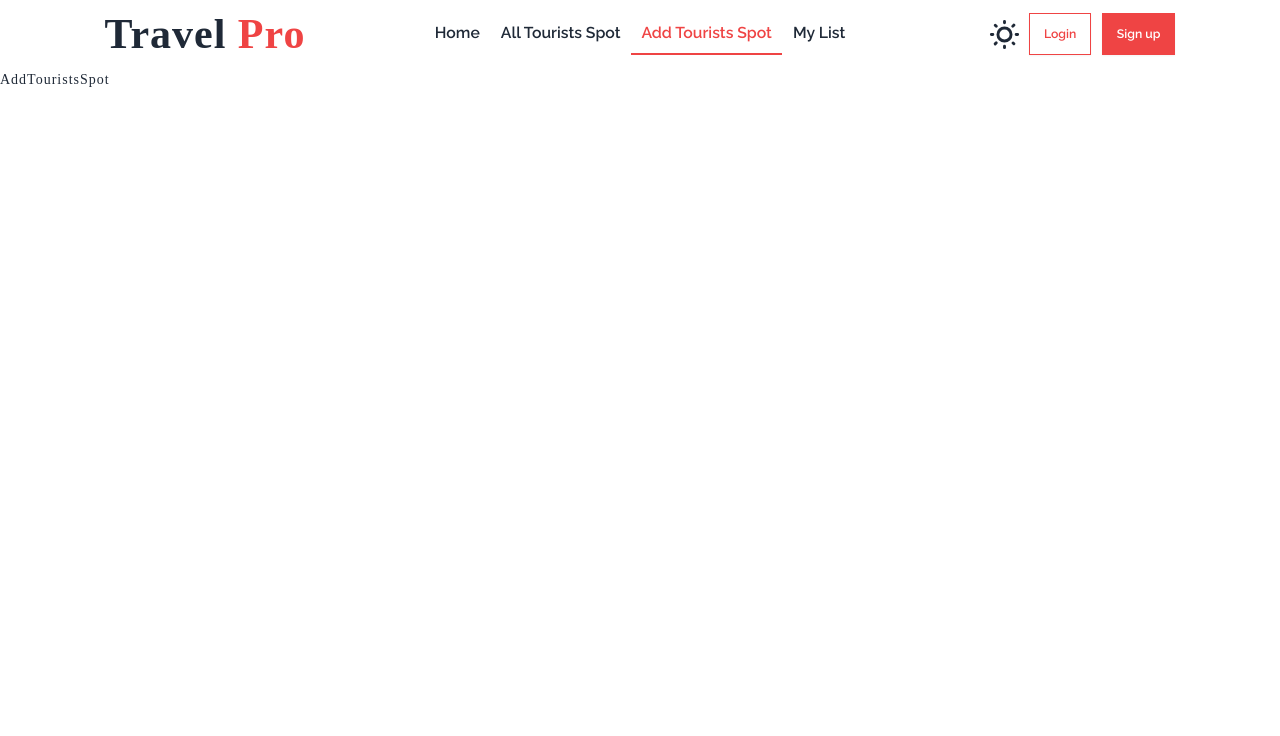
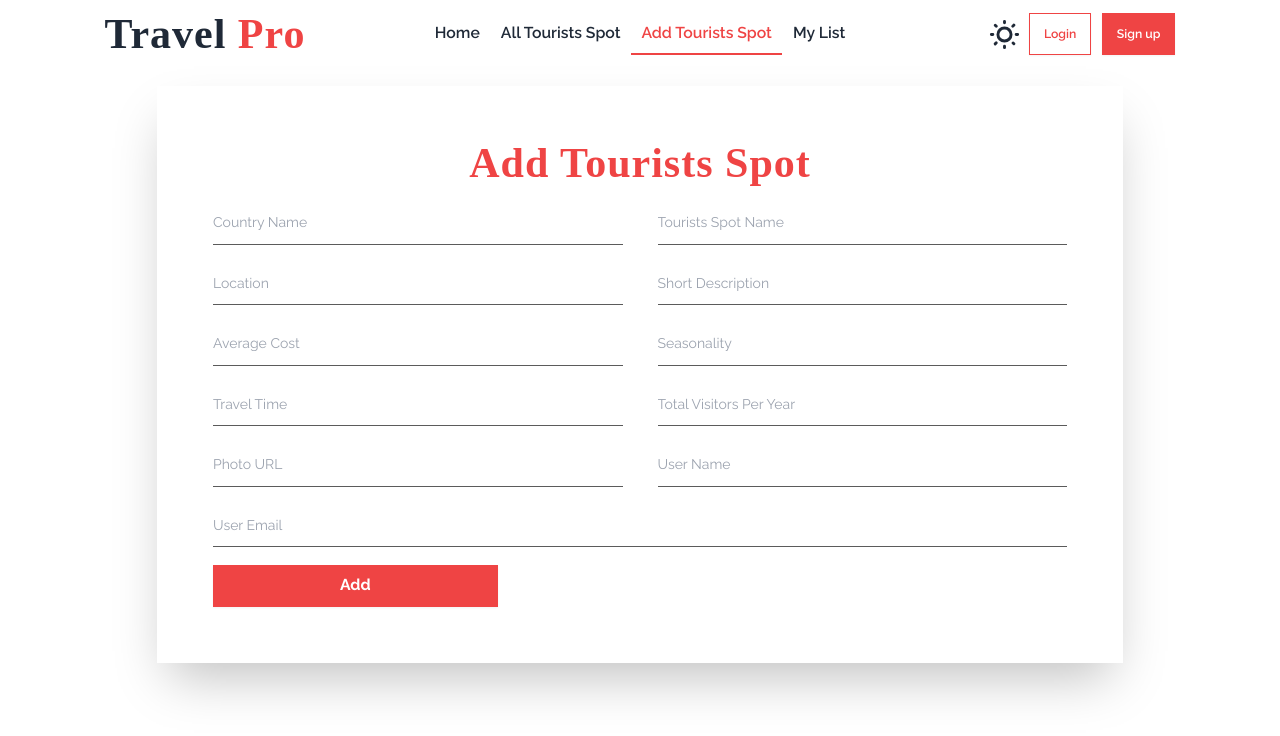
Before and after one commit to ChowdhuryFatema/travel-pro-client, a React (Vite) app: page /add-tourists-spot in a window 1280 px wide. Shown: the top 736 px of the page. Built offline with nearby package versions, Linux system fonts and the light colour scheme; no server answers; a web font is replaced by a local one.

Commit message:
All Tourists Spot Added

```diff
--- a/package.json
+++ b/package.json
@@ -10,6 +10,7 @@
     "preview": "vite preview"
   },
   "dependencies": {
+    "@lottiefiles/react-lottie-player": "^3.5.3",
     "firebase": "^10.11.1",
     "localforage": "^1.10.0",
     "match-sorter": "^6.3.4",
--- /dev/null
+++ b/src/components/AddModal/AddModal.jsx
@@ -0,0 +1,70 @@
+
+
+const AddModal = () => {
+    return (
+        <div>
+            {/* You can open the modal using document.getElementById('ID').showModal() method */}
+            <button className="btn" onClick={() => document.getElementById('my_modal_3').showModal()}>open modal</button>
+            <dialog id="my_modal_3" className="modal">
+                <div className="modal-box">
+                    <form method="dialog">
+                        {/* if there is a button in form, it will close the modal */}
+                        <button className="btn btn-sm btn-circle btn-ghost absolute right-2 top-2">✕</button>
+                    </form>
+                    <form>
+                        <div className="px-3 my-3">
+                            <div className="mb-5">
+                                <h2 className="text-red text-3xl text-red font-semibold text-center">Update Tourists Spot</h2>
+                            </div>
+                            <div className="md:space-y-5">
+                                <div className="grid grid-cols-1 md:grid-cols-2 md:gap-10">
+                                    <input type="text" name="country_Name" placeholder="Country Name" className="border-b border-[#5B5B5B] py-3 outline-none w-full bg-transparent" />
+
+                                    <input type="text" name="tourists_spot_name" placeholder="Tourists Spot Name" className="border-b border-[#5B5B5B] py-3 outline-none w-full bg-transparent" />
+                                </div>
+
+                                <div className="grid grid-cols-1 md:grid-cols-2 md:gap-10">
+                                    <input type="text" name="location" placeholder="Location" className="border-b border-[#5B5B5B] py-3 outline-none w-full bg-transparent" />
+
+                                    <input type="text" name="description" placeholder="Short Description" className="border-b border-[#5B5B5B] py-3 outline-none w-full bg-transparent" />
+                                </div>
+
+                                <div className="grid grid-cols-1 md:grid-cols-2 md:gap-10">
+                                    <input type="text" name="average_cost" placeholder="Average Cost" className="border-b border-[#5B5B5B] py-3 outline-none w-full bg-transparent" />
+
+                                    <input type="text" name="seasonality" placeholder="Seasonality" className="border-b border-[#5B5B5B] py-3 outline-none w-full bg-transparent" />
+                                </div>
+
+
+                                <div className="grid grid-cols-1 md:grid-cols-2 md:gap-10">
+                                    <input type="text" name="travel_time" placeholder="Travel Time" className="border-b border-[#5B5B5B] py-3 outline-none w-full bg-transparent" />
+
+                                    <input type="text" name="totaVisitorsPerYea" placeholder="Total Visitors Per Year" className="border-b border-[#5B5B5B] py-3 outline-none w-full bg-transparent" />
+                                </div>
+
+                                <div className="grid grid-cols-1 md:grid-cols-2 md:gap-10">
+                                    <input type="text" name="photo" placeholder="Photo URL" className="border-b border-[#5B5B5B] py-3 outline-none w-full bg-transparent" />
+
+                                    <input type="text" name="name" placeholder="User Name" className="border-b border-[#5B5B5B] py-3 outline-none w-full bg-transparent" />
+                                </div>
+
+                                <input type="email" name="email" placeholder="User Email" className="border-b border-[#5B5B5B] py-3 outline-none w-full bg-transparent" />
+
+                                <div className="pt-5">
+                                    <button type="submit" className="btn rounded-none  border-red-500 hover:border-red-500 bg-transparent btn-overlay btn-overlay2 relative hover:text-red-500 text-white w-1/3 hover:bg-transparent">
+                                        <span className="z-30 text-lg font-bold">
+                                            Update
+                                        </span>
+                                    </button>
+                                </div>
+                            </div>
+                        </div>
+
+                    </form>
+                </div>
+            </dialog>
+        </div>
+    );
+};
+
+export default AddModal;
--- a/src/components/Navbar/Navbar.jsx
+++ b/src/components/Navbar/Navbar.jsx
@@ -73,8 +73,11 @@ const Navbar = () => {
                             </>
                             :
                             <>
-                                <Link to="/login" className="btn rounded-none text-red border-red-500 bg-transparent">Login</Link>
-                                <Link to="/signUp" className="btn rounded-none bg-red text-white border-red-500">Sign up</Link>
+                                <Link to="/login" className="btn rounded-none  border-red-500 bg-transparent btn-overlay btn-overlay hover:bg-transparent relative text-red hover:text-white duration-500">
+                                <span className="z-30">
+                                    Login
+                                </span></Link>
+                                <Link to="/signUp" className="btn rounded-none bg-red text-white border-red-500 hover:bg-red-600 duration-500">Sign up</Link>
                             </>
                         }
                     </div>
--- a/src/firebase/firebase.js
+++ b/src/firebase/firebase.js
@@ -16,5 +16,5 @@ const firebaseConfig = {
 
 // Initialize Firebase
 const app = initializeApp(firebaseConfig);
-const auth = getAuth(app);
+const auth = getAuth(app)
 export default auth;
--- a/src/index.css
+++ b/src/index.css
@@ -27,6 +27,84 @@
     background-color: #EF4444;
 }
 
+/* modal box css */
+
+.modal-box {
+  max-width: 900px !important;
+}
+
+/* btn css  */
+
+.btn-overlay::after {
+  content: '';
+  width: 0%;
+  height: 0%;
+  background-color: #EF4444;
+  position: absolute;
+  bottom: 0;
+  left: 0;
+  transition: .5s;
+  z-index: 10;
+}
+.btn-overlay:hover::after {
+  width: 50%;
+  height: 100%;
+  transition: .5s;
+}
+
+
+.btn-overlay::before {
+  content: '';
+  width: 0%;
+  height: 0%;
+  background-color: #EF4444;
+  position: absolute;
+  top: 0;
+  right: 0;
+  transition: .5s;
+  z-index: 10;
+}
+.btn-overlay:hover::before {
+  width: 50%;
+  height: 100%;
+  transition: .5s;
+}
+
+
+.btn-overlay2::after {
+  content: '';
+  width: 50%;
+  height: 100%;
+  background-color: #EF4444;
+  position: absolute;
+  bottom: 0;
+  left: 0;
+  transition: .5s;
+  z-index: 10;
+}
+.btn-overlay2:hover::after {
+  width: 0%;
+  height: 0%;
+  transition: .5s;
+}
+
+
+.btn-overlay2::before {
+  content: '';
+  width: 50%;
+  height: 100%;
+  background-color: #EF4444;
+  position: absolute;
+  top: 0;
+  right: 0;
+  transition: .5s;
+  z-index: 10;
+}
+.btn-overlay2:hover::before {
+  width: 0%;
+  height: 0%;
+  transition: .5s;
+}
 
 
 
--- a/src/pages/AddTouristsSpot/AddTouristsSpot.jsx
+++ b/src/pages/AddTouristsSpot/AddTouristsSpot.jsx
@@ -2,8 +2,55 @@
 
 const AddTouristsSpot = () => {
     return (
-        <div>
-            <h2>AddTouristsSpot</h2>
+        <div className="max-w-6xl mx-auto px-6">
+
+
+            <div className="shadow-2xl p-16 my-5">
+                <div className="mb-5">
+                    <h2 className="text-red text-5xl text-red font-semibold text-center">Add Tourists Spot</h2>
+                </div>
+                <div className="space-y-5">
+                    <div className="grid grid-cols-1 md:grid-cols-2 gap-10">
+                        <input type="text" name="country_Name" placeholder="Country Name" className="border-b border-[#5B5B5B] py-3 outline-none w-full bg-transparent" />
+
+                        <input type="text" name="tourists_spot_name" placeholder="Tourists Spot Name" className="border-b border-[#5B5B5B] py-3 outline-none w-full bg-transparent" />
+                    </div>
+
+                    <div className="grid grid-cols-1 md:grid-cols-2 gap-10">
+                        <input type="text" name="location" placeholder="Location" className="border-b border-[#5B5B5B] py-3 outline-none w-full bg-transparent" />
+
+                        <input type="text" name="description" placeholder="Short Description" className="border-b border-[#5B5B5B] py-3 outline-none w-full bg-transparent" />
+                    </div>
+
+                    <div className="grid grid-cols-1 md:grid-cols-2 gap-10">
+                        <input type="text" name="average_cost" placeholder="Average Cost" className="border-b border-[#5B5B5B] py-3 outline-none w-full bg-transparent" />
+
+                        <input type="text" name="seasonality" placeholder="Seasonality" className="border-b border-[#5B5B5B] py-3 outline-none w-full bg-transparent" />
+                    </div>
+
+
+                    <div className="grid grid-cols-1 md:grid-cols-2 gap-10">
+                        <input type="text" name="travel_time" placeholder="Travel Time" className="border-b border-[#5B5B5B] py-3 outline-none w-full bg-transparent" />
+
+                        <input type="text" name="totaVisitorsPerYea" placeholder="Total Visitors Per Year" className="border-b border-[#5B5B5B] py-3 outline-none w-full bg-transparent" />
+                    </div>
+
+                    <div className="grid grid-cols-1 md:grid-cols-2 gap-10">
+                        <input type="text" name="photo" placeholder="Photo URL" className="border-b border-[#5B5B5B] py-3 outline-none w-full bg-transparent" />
+
+                        <input type="text" name="name" placeholder="User Name" className="border-b border-[#5B5B5B] py-3 outline-none w-full bg-transparent"/>
+                    </div>
+
+                    <input type="email" name="email" placeholder="User Email" className="border-b border-[#5B5B5B] py-3 outline-none w-full bg-transparent"/>
+
+                   <button type="submit" className="btn rounded-none  border-red-500 hover:border-red-500 bg-transparent btn-overlay btn-overlay2 relative hover:text-red-500 text-white w-1/3 hover:bg-transparent">
+                        <span className="z-30 text-lg font-bold">
+                            Add
+                        </span>
+                    </button>
+                </div>
+            </div>
+
         </div>
     );
 };
--- a/src/pages/ErrorPage/ErrorPage.jsx
+++ b/src/pages/ErrorPage/ErrorPage.jsx
@@ -1,10 +1,19 @@
-
+import { Player, Controls } from '@lottiefiles/react-lottie-player';
 
 const ErrorPage = () => {
     return (
         <div>
             <h2>Page not found</h2>
-            <img src="https://lottie.host/embed/bcf655c4-a9fc-45c6-92f3-0210358be9c9/muKaygrXhu.json" alt="" />
+            {/* <img src="https://lottie.host/embed/bcf655c4-a9fc-45c6-92f3-0210358be9c9/muKaygrXhu.json" alt="" /> */}
+
+            <Player
+                autoplay
+                loop
+                src="https://lottie.host/embed/bcf655c4-a9fc-45c6-92f3-0210358be9c9/muKaygrXhu.json"
+                style={{ height: '300px', width: '300px' }}
+            >
+                <Controls visible={true} buttons={['play', 'repeat', 'frame', 'debug']} />
+            </Player>
         </div>
     );
 };
--- a/src/pages/Home/Home.jsx
+++ b/src/pages/Home/Home.jsx
@@ -1,3 +1,4 @@
+
 import Banner from "./Banner";
 
 
--- a/src/pages/Login/Login.jsx
+++ b/src/pages/Login/Login.jsx
@@ -6,7 +6,6 @@ import { AuthContext } from "../../AuthProvider/AuthProvider";
 import Swal from "sweetalert2";
 
 const Login = () => {
-
     const { signInUser, googleLogin, gitHubLogin} = useContext(AuthContext);
 
 
@@ -42,9 +41,12 @@ const Login = () => {
 
     const handleSocialLogin = socialProvider => {
         socialProvider()
-        .then(result => {
-           console.log(result)
-        })
+            .then(result => {
+                console.log(result)
+            })
+            .catch(error => {
+                console.log(error)
+            })
     }
 
     return (
```
Also changed, not shown: src/AuthProvider/AuthProvider.jsx (+6 -4 lines), 1 other file (tests, documents, lock files or other folders).
